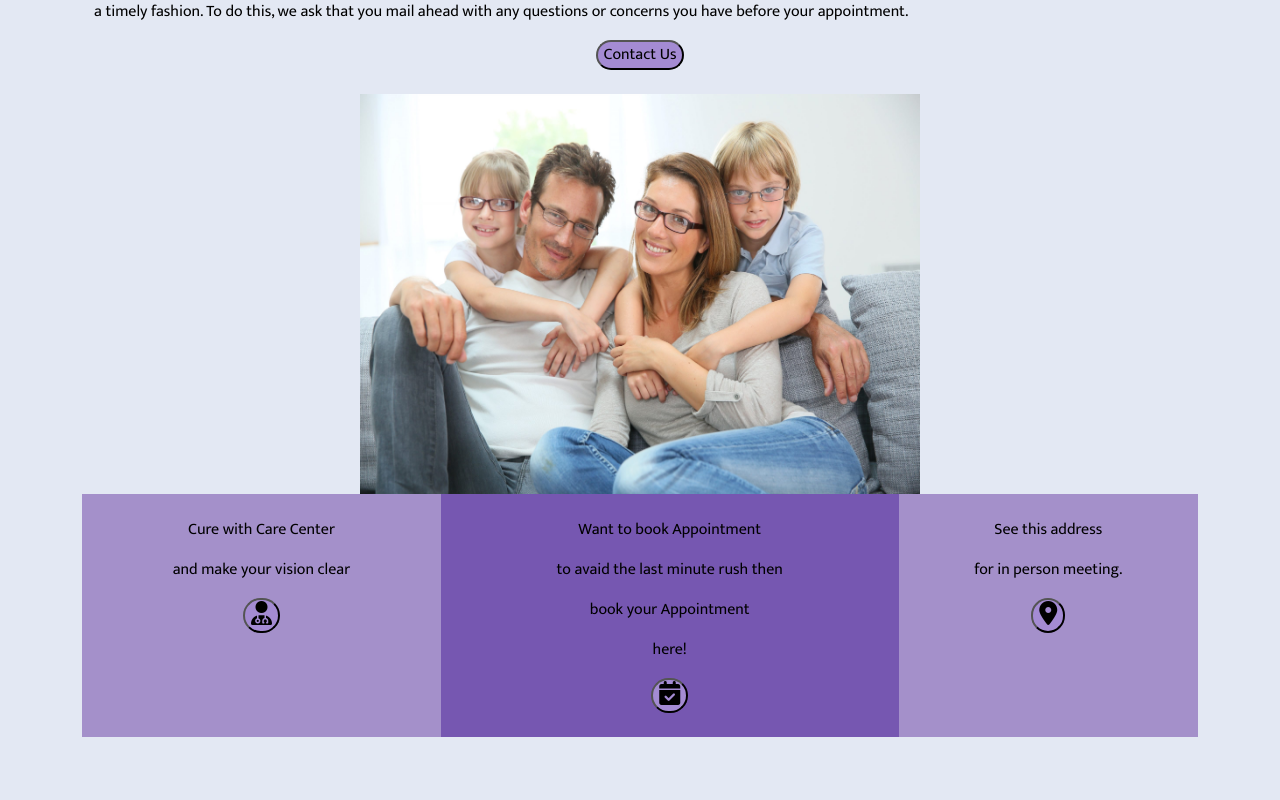
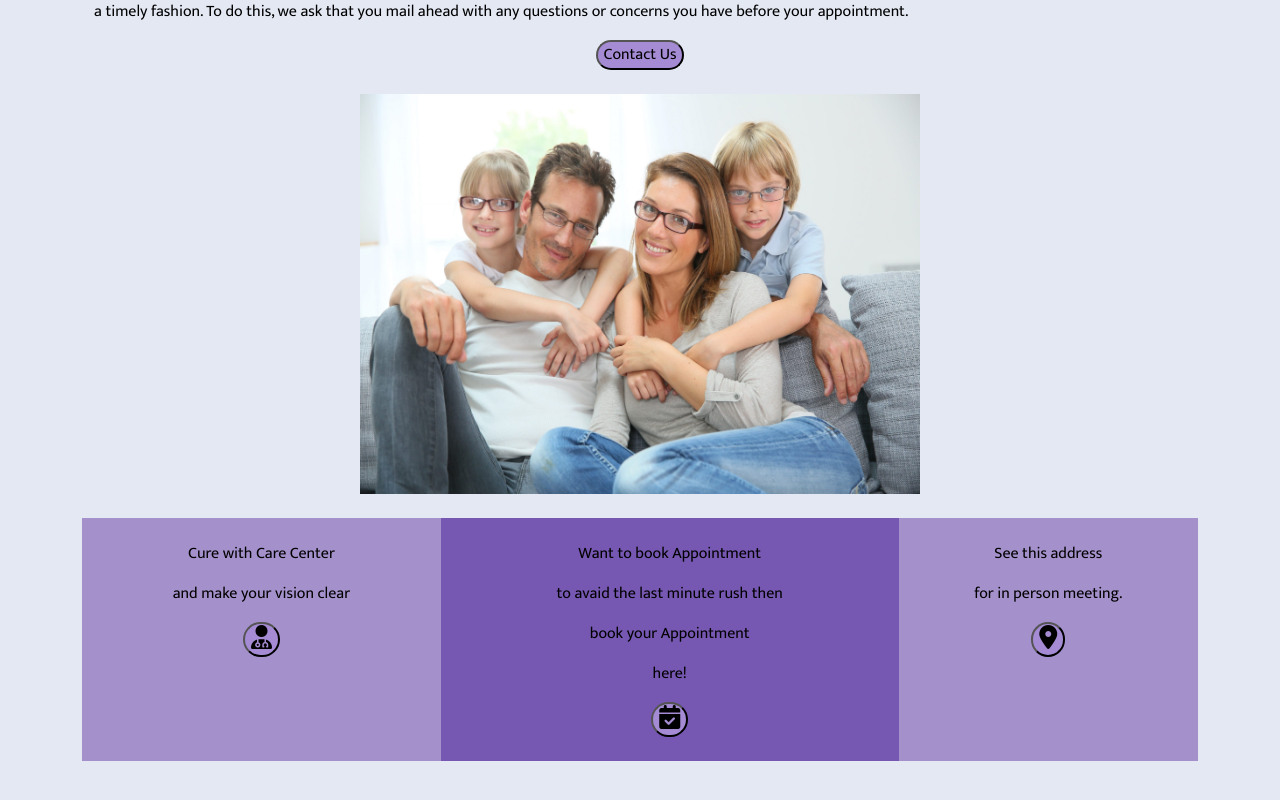
Before and after one commit to pilot-satyam/MedicalProject, a React (Create React App) app in the folder MedicalProjects/frontend/: page /services in a window 1280 px wide. Shown: the part 216-1016 px from the top of the page. Built offline with nearby package versions, Linux system fonts and the light colour scheme.

Commit message:
Service space added

```diff
--- a/MedicalProjects/frontend/src/pages/Services.jsx
+++ b/MedicalProjects/frontend/src/pages/Services.jsx
@@ -12,7 +12,8 @@ const Services = () => {
         <Base>
             <Content myData={data} />
 
-        <container className="centerIt mt-4">
+        <br/>
+        <container className="centerIt">
             <div className="col-container bg1">
                 <div className="col mt-4">
                     <p className="mt-6">Cure with Care Center</p>
```
